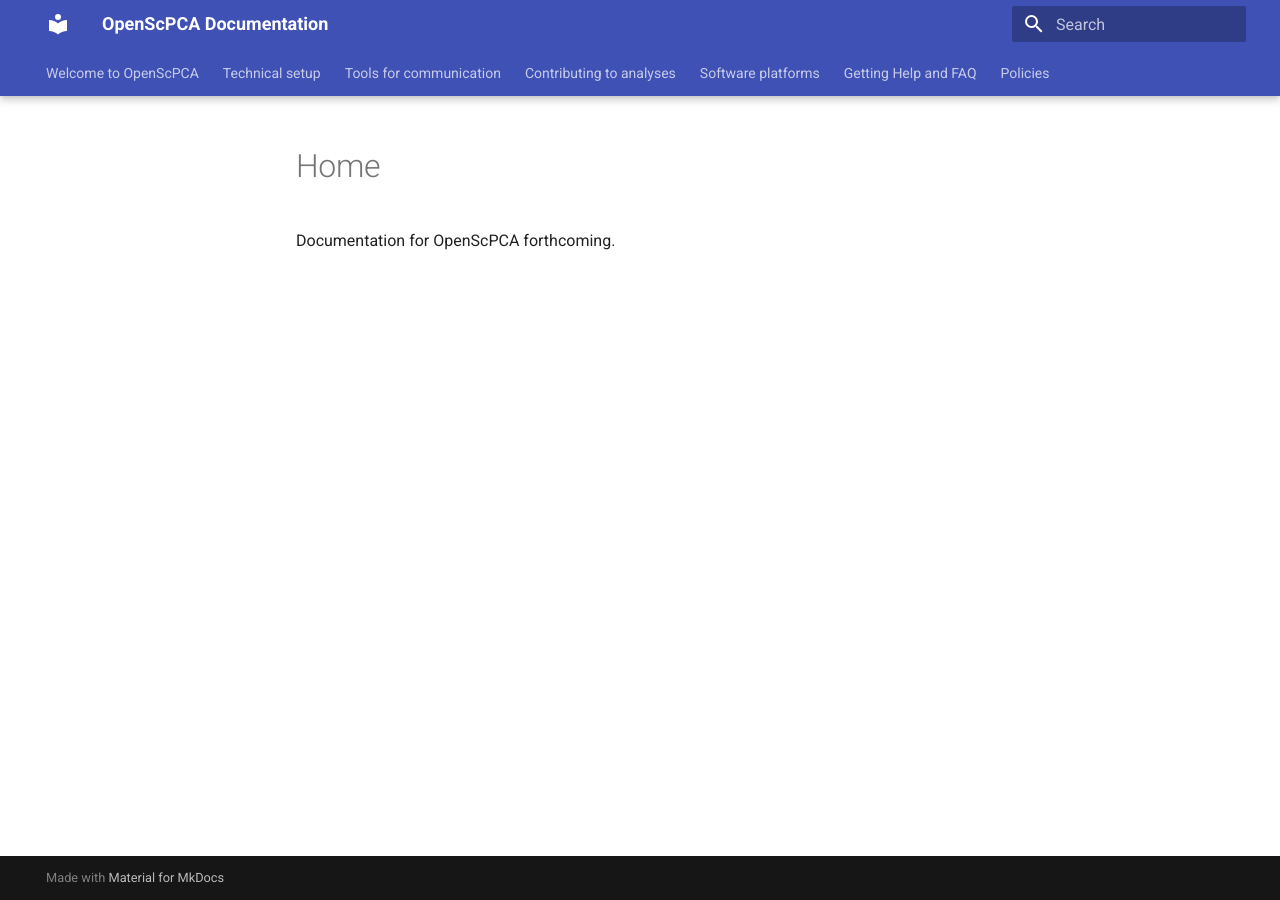
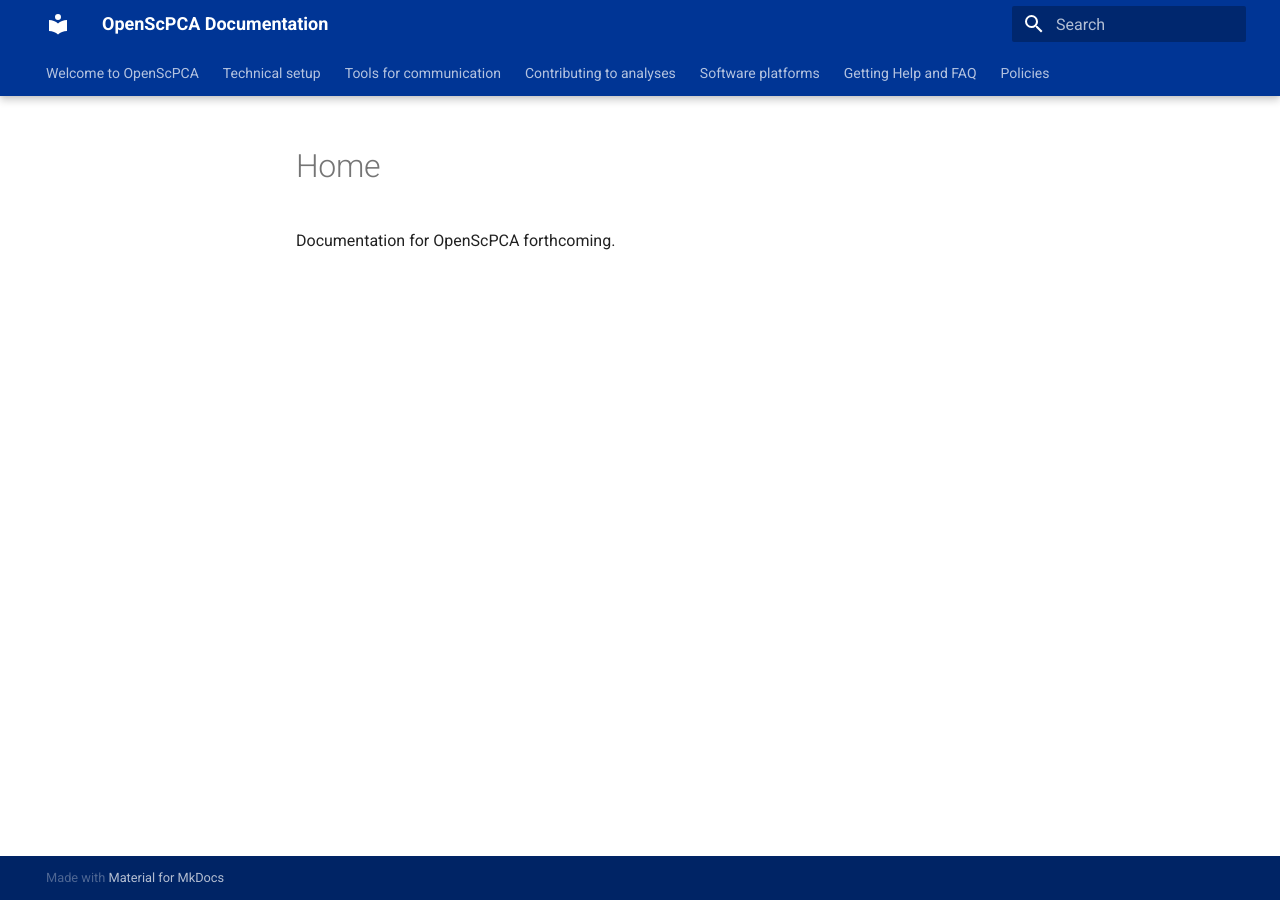
Before and after one commit to AlexsLemonade/OpenScPCA-analysis, an MkDocs documentation site: the page built from docs/index.md, in a window 1280 px wide. Built offline with MkDocs 1.6.1 and Material for MkDocs 9.7.7, drawn with Linux system fonts in a browser that asks for light colours.

Commit message:
add css and related configs

```diff
--- /dev/null
+++ b/docs/stylesheets/extra.css
@@ -0,0 +1,29 @@
+:root {
+
+    /* Primary color shades */
+    --md-primary-fg-color: #003595;
+    --md-primary-fg-color--light: #145ecc;
+    --md-primary-fg-color--dark: #003595;
+    --md-primary-bg-color: hsla(0, 0%, 100%, 1);
+    --md-primary-bg-color--light: hsla(0, 0%, 100%, 0.7);
+    --md-text-link-color: hsla(231, 48%, 48%, 1);
+
+    /* Accent color shades */
+    --md-accent-fg-color: #3e58aa;
+    --md-accent-fg-color--transparent: hsla(189, 100%, 37%, 0.1);
+    --md-accent-bg-color: hsla(0, 0%, 100%, 1);
+    --md-accent-bg-color--light: hsla(0, 0%, 100%, 0.7);
+  }
+  :root > * {
+
+    /* Code block color shades */
+    --md-code-bg-color: hsla(0, 0%, 96%, 1);
+    --md-code-fg-color: hsla(200, 18%, 26%, 1);
+
+    /* Footer */
+    --md-footer-bg-color: #003595;
+    --md-footer-bg-color--dark: hsla(0, 0%, 0%, 0.32);
+    --md-footer-fg-color: hsla(0, 0%, 100%, 1);
+    --md-footer-fg-color--light: hsla(0, 0%, 100%, 0.7);
+    --md-footer-fg-color--lighter: hsla(0, 0%, 100%, 0.3);
+  }
--- a/mkdocs.yml
+++ b/mkdocs.yml
@@ -33,6 +33,8 @@ markdown_extensions:
   - pymdownx.superfences
   - pymdownx.details     # https://squidfunk.github.io/mkdocs-material/setup/extensions/python-markdown-extensions/#details
 
+extra_css:
+  - stylesheets/extra.css
 
 # Here is the basic structure of our navigation setup.
 #nav:
```
